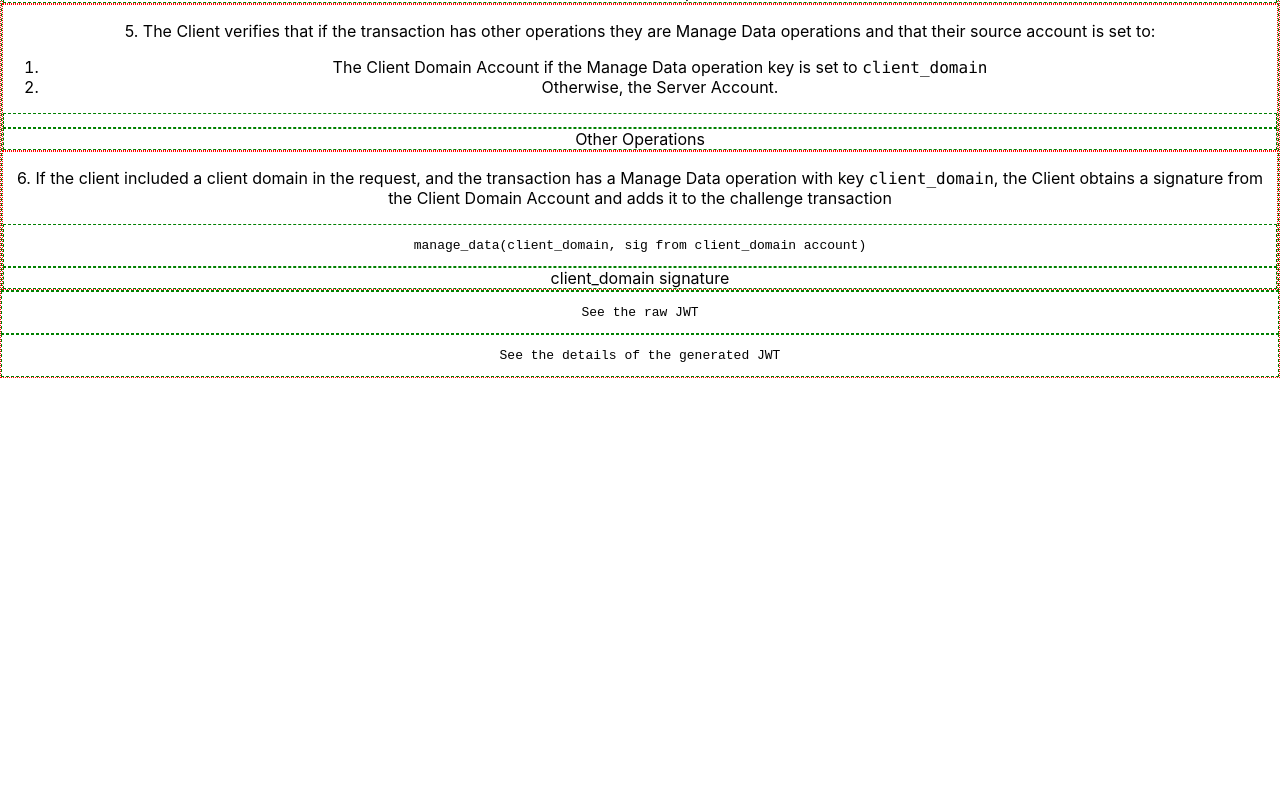
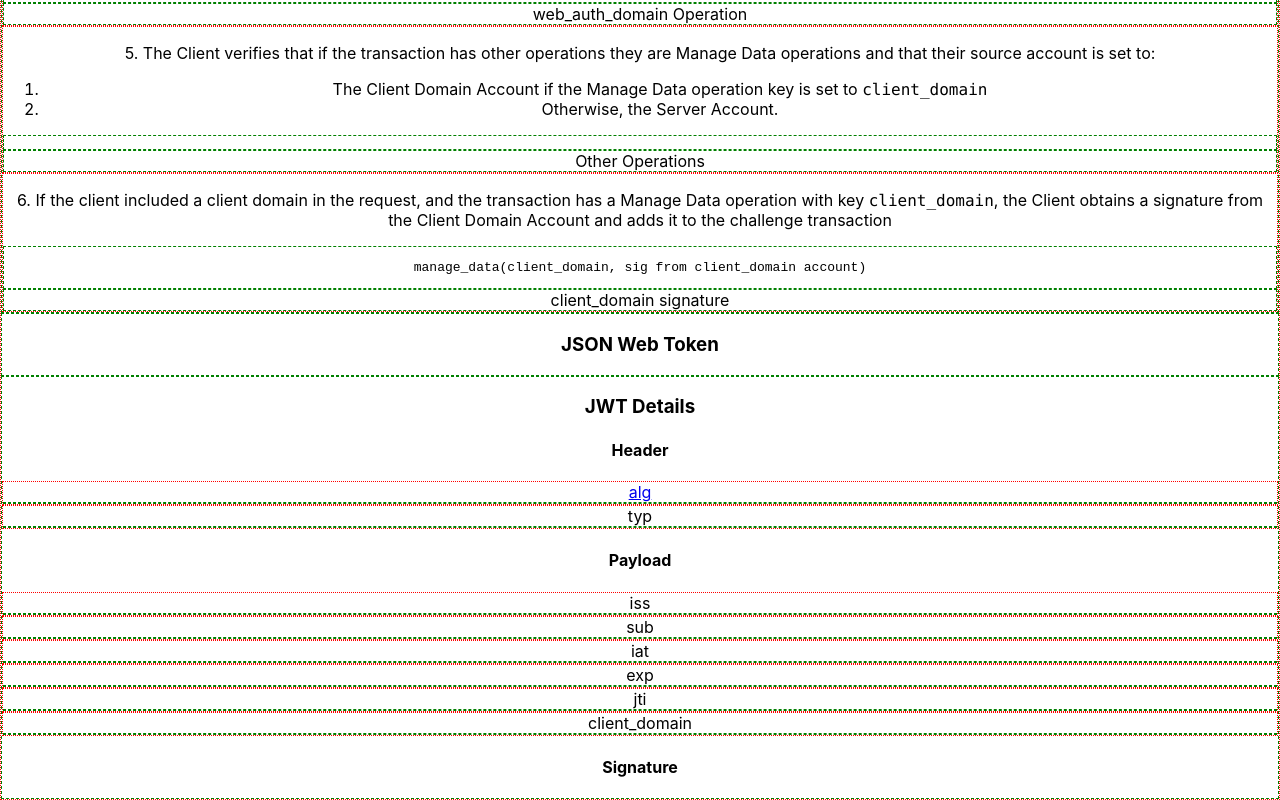
Before and after one commit to ElliotFriend/furry-octo-spork, a React (Create React App) app: page / in a window 1280 px wide. Shown: the part 765-1565 px from the top of the page. Before the commit the page ends 1143 px from the top, so only its background shows below. Built offline with nearby package versions, Linux system fonts and the light colour scheme; the HTML template or start-up script is replaced by a standard one.

Commit message:
Getting things working pretty decently.
Thing's ugly as sin, but it's requesting/signing/receiving all the
necessary things, which I'm happy about.

I've also learned a shit-ton about JWT, so there's that...

Signed-off-by: Elliot J. Voris <elliot@voris.me>

```diff
--- a/package.json
+++ b/package.json
@@ -7,6 +7,8 @@
     "@testing-library/react": "^11.2.7",
     "@testing-library/user-event": "^12.8.3",
     "cors": "^2.8.5",
+    "jose": "^3.14.4",
+    "js-sha256": "^0.9.0",
     "react": "^17.0.2",
     "react-dom": "^17.0.2",
     "react-scripts": "4.0.3",
--- a/src/App.js
+++ b/src/App.js
@@ -12,9 +12,10 @@ function App() {
   let [serverKey, setServerKey] = useState()
   let [networkPassphrase, setNetworkPassphrase] = useState('');
   let [xdr, setXDR] = useState('')
+  let [jwt, setJWT] = useState('')
 
   return (
-    <div className="App container p-4">
+    <div className="App container-fluid p-4">
       <div className="row row-cols-2">
         <RequestTX pubkey={pubkey} setPubkey={setPubkey}
                    anchor={anchor} setAnchor={setAnchor}
@@ -25,9 +26,11 @@ function App() {
         <ChallengeTX xdr={xdr}
                      networkPassphrase={networkPassphrase}
                      anchor={anchor}
-                     serverKey={serverKey} />
-        <JWTDisplay />
-        <JWTDetails />
+                     authEndpoint={authEndpoint}
+                     serverKey={serverKey}
+                     setJWT={setJWT} />
+        <JWTDisplay jwt={jwt} />
+        <JWTDetails jwt={jwt} />
       </div>
     </div>
   );
--- a/src/components/ChallengeTX.js
+++ b/src/components/ChallengeTX.js
@@ -1,18 +1,22 @@
 import React, { useState, useEffect } from 'react';
 import './ChallengeTX.css';
-import { Utils } from 'stellar-sdk';
+import { Utils, TransactionBuilder, Keypair } from 'stellar-sdk';
 
 export default function ChallengeTX(props) {
+  // testnet account
+  // GA6US5WSS3TDQ5R2X56PDKYFK6GOHZNFHXBOKRMUCPDAUY6NJ45BRXHK
+  // SAZKDRHB7TOL6G3PRFCE3FHTTT6N6YQ3PBBOBBNNIMK4WWMLUFJKONLS
   let xdr = props.xdr
   let [seqNumber, setSeqNumber] = useState();
   let [signedBy, setSignedBy] = useState();
   let [operations, setOperations] = useState();
+  let [secretKey, setSecretKey] = useState('SAZKDRHB7TOL6G3PRFCE3FHTTT6N6YQ3PBBOBBNNIMK4WWMLUFJKONLS');
   // let [webAuthDomainOp, setWadOp] = useState();
 
   useEffect(() => {
     if (props.xdr) {
       let challengeTransaction = Utils.readChallengeTx(xdr, props.serverKey, props.networkPassphrase, props.anchor, props.anchor);
-      console.log(challengeTransaction);
+      // console.log(challengeTransaction);
       setSeqNumber(challengeTransaction.tx._sequence)
       if (Utils.verifyTxSignedBy(challengeTransaction.tx, props.serverKey)) {
         setSignedBy(Utils.gatherTxSigners(challengeTransaction.tx, [props.serverKey]))
@@ -23,13 +27,46 @@ export default function ChallengeTX(props) {
     }
   }, [props.xdr])
 
+  const handleChange = (e) => {
+    setSecretKey(e.target.value)
+  }
+
+  const signTransaction = async () => {
+    if (props.xdr && secretKey) {
+      let kp = Keypair.fromSecret(secretKey)
+      let transaction = TransactionBuilder.fromXDR(props.xdr, props.networkPassphrase)
+      transaction.sign(kp)
+      let jwt = await submitTransaction(transaction.toXDR())
+      props.setJWT(jwt)
+    }
+  }
+
+  const submitTransaction = async (transactionXDR) => {
+    let res = await fetch(`${props.authEndpoint}`, {
+      method: 'POST',
+      mode: 'cors',
+      headers: {
+        'Content-Type': 'application/json'
+      },
+      body: JSON.stringify({
+        "transaction": transactionXDR
+      })
+    })
+    let json = await res.json()
+    return json.token
+  }
+
   return (
     <div className="col order-3">
       <h3>Challenge Transaction XDR</h3>
-      <p><code className="bg-light">
+      <pre className="user-select-all text-break text-wrap">
         {props.xdr}
-      </code></p>
-      <button className="btn btn-primary">Sign Transaction</button>
+      </pre>
+      <div className="mb-3">
+        <label htmlFor="secretKey" className="form-label">Secret Key</label>
+        <input onChange={handleChange} type="password" className="form-control" id="secretKey" name="secretKey" />
+      </div>
+      <button onClick={signTransaction} className="btn btn-primary">Sign Transaction</button>
       <h3>Challenge Transaction Details</h3>
       <div className="row">
         <p>1. The Client verifies that the transaction has an invalid sequence number 0</p>
--- a/src/components/JWTDetails.js
+++ b/src/components/JWTDetails.js
@@ -1,12 +1,97 @@
-import React from 'react';
+import React, { useState, useEffect } from 'react';
 import './JWTDetails.css';
+// import { jwtVerify } from 'jose/jwt/verify'
+// const { jwtVerify } = require('jose/jwt/verify')
+//
+export default function JWTDetails(props) {
+  let [jwtDetails, setJwtDetails] = useState({
+    header: {},
+    payload: {},
+    signature: {}
+  });
+  // let jwt = props.jwt
+  useEffect(() => {
+    if (props.jwt) {
+      let [head, pay, sig] = props.jwt.split('.')
+      setJwtDetails({
+        header: JSON.parse(Buffer.from(head, 'base64').toString()),
+        payload: JSON.parse(Buffer.from(pay, 'base64').toString()),
+        signature: sig
+      })
+    }
+  }, [props.jwt])
 
-export default function JWTDetails() {
+
   return (
     <div className="col order-4">
-      <pre>
-        See the details of the generated JWT
-      </pre>
+      <h3>JWT Details</h3>
+      <h4>Header</h4>
+      <div className="row">
+        <div className="col-2">
+          <a href="#" data-bs-toggle="tooltip" title="Signature or encryption algorithm">alg</a>
+        </div>
+        <div className="col">
+          {!jwtDetails ? null : jwtDetails.header.alg}
+        </div>
+      </div>
+      <div className="row">
+        <div className="col-2">
+          typ
+        </div>
+        <div className="col">
+          {!jwtDetails ? null : jwtDetails.header.typ}
+        </div>
+      </div>
+      <h4>Payload</h4>
+      <div className="row">
+        <div className="col-2">
+          iss
+        </div>
+        <div className="col">
+          {!jwtDetails ? null : jwtDetails.payload.iss}
+        </div>
+      </div>
+      <div className="row">
+        <div className="col-2">
+          sub
+        </div>
+        <div className="col">
+          {!jwtDetails ? null : jwtDetails.payload.sub}
+        </div>
+      </div>
+      <div className="row">
+        <div className="col-2">
+          iat
+        </div>
+        <div className="col">
+          {!jwtDetails ? null : jwtDetails.payload.iat}
+        </div>
+      </div>
+      <div className="row">
+        <div className="col-2">
+          exp
+        </div>
+        <div className="col">
+          {!jwtDetails ? null : jwtDetails.payload.exp}
+        </div>
+      </div>
+      <div className="row">
+        <div className="col-2">
+          jti
+        </div>
+        <div className="col">
+          {!jwtDetails ? null : jwtDetails.payload.jti}
+        </div>
+      </div>
+      <div className="row">
+        <div className="col-2">
+          client_domain
+        </div>
+        <div className="col">
+          {!jwtDetails ? null : jwtDetails.payload.client_domain}
+        </div>
+      </div>
+      <h4>Signature</h4>
     </div>
   )
 }
--- a/src/components/JWTDisplay.js
+++ b/src/components/JWTDisplay.js
@@ -1,11 +1,12 @@
 import React from 'react';
 import './JWTDisplay.css';
 
-export default function JWTDisplay() {
+export default function JWTDisplay(props) {
   return (
     <div className="col order-2">
-      <pre className="bg-light">
-        See the raw JWT
+      <h3>JSON Web Token</h3>
+      <pre className="bg-light user-select-all text-break text-wrap">
+        {props.jwt}
       </pre>
     </div>
   )
--- a/src/components/RequestTX.js
+++ b/src/components/RequestTX.js
@@ -24,7 +24,7 @@ export default function RequestTX(props) {
   const parseTomlFile = async (e) => {
     e.preventDefault()
     let stellarToml = await StellarTomlResolver.resolve(props.anchor)
-    console.log(stellarToml)
+    // console.log(stellarToml)
     await props.setAuthEndpoint(stellarToml.WEB_AUTH_ENDPOINT)
     await props.setServerKey(stellarToml.SIGNING_KEY)
     await props.setNetworkPassphrase(stellarToml.NETWORK_PASSPHRASE)
```
Also changed, not shown: src/components/InitialState.js (added, +11 -0 lines), src/components/Modal.js (added, +8 -0 lines), src/components/Modal.css (added), 1 other file (tests, documents, lock files or other folders).
